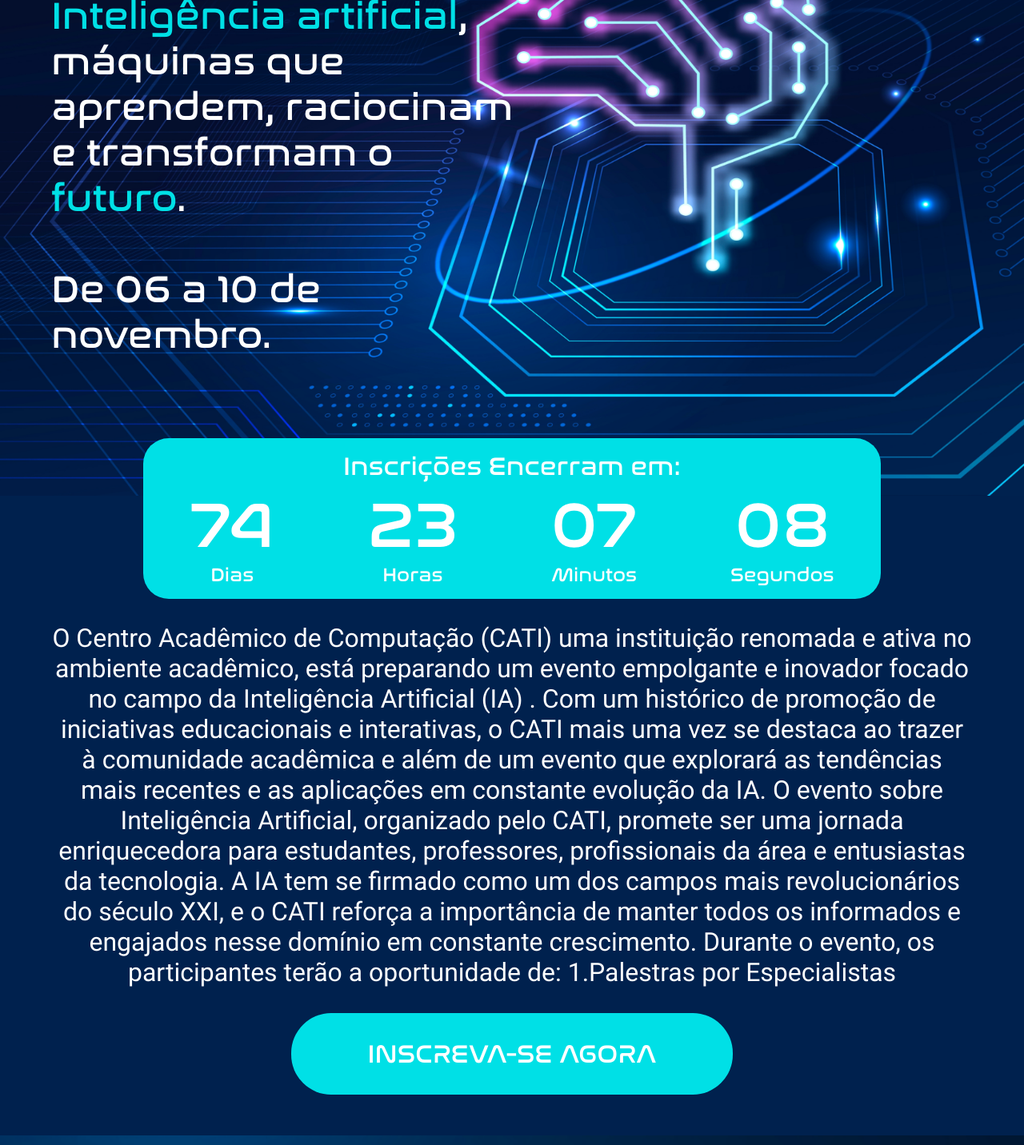
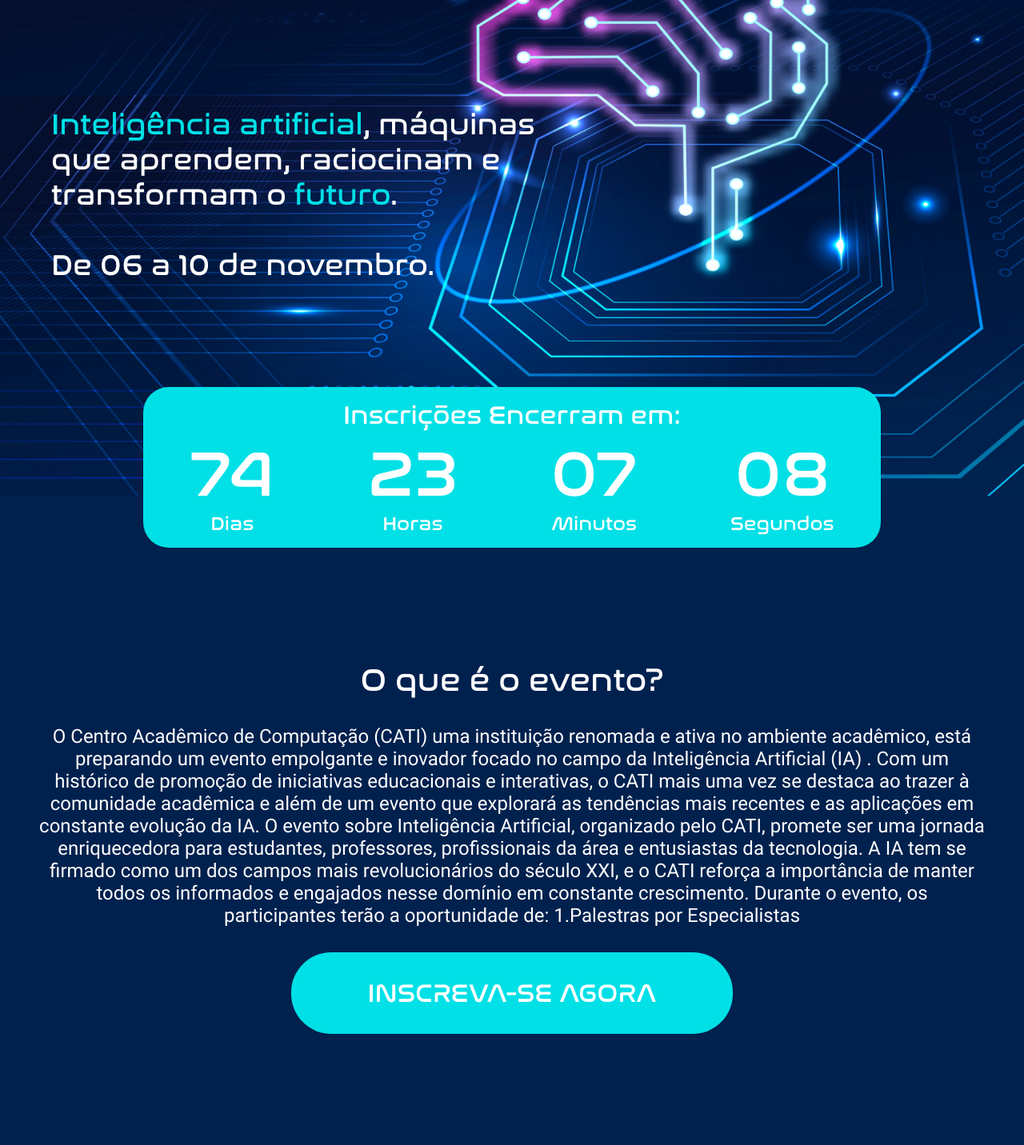
Before and after one commit to CATI-2023/frontend, a React (Vite) app: page / in a window 1280 px wide. Shown: the part 180-1612 px from the top of the page at 80% size. Built offline with nearby package versions, Linux system fonts and the light colour scheme.

Commit message:
fix/correcao de responsividade da segunda secao

```diff
--- a/src/pages/Home/components/FirstSection/FirstSection.tsx
+++ b/src/pages/Home/components/FirstSection/FirstSection.tsx
@@ -20,7 +20,7 @@ export function FirstSection() {
     },
     [theme.breakpoints.up("lg")]: {
       padding: "0 4em",
-      marginTop: "10em"
+      marginTop: "6em"
     },
   }));
 
--- a/src/pages/Home/components/FirstSection/style.css
+++ b/src/pages/Home/components/FirstSection/style.css
@@ -23,17 +23,26 @@
   background-size: 100% 100%;
 }
 
+@media screen and (max-width: 1400px) {
+  .text-primary-first-section {
+    margin-top: 3rem;
+    font-size: 2.3rem;
+  }
+  .typography-first-section {
+    font-size: 2.3rem;
+  }
+}
 @media screen and (max-width: 900px) {
   .background-first-section {
     background-image: url("../../../../assets/Cerebro-md.png");
     /* background-size: 100% 100%; */
   }
   .text-primary-first-section {
-    font-size: 2.2rem;
+    font-size: 2rem;
   }
 
   .typography-first-section {
-    font-size: 2.2rem;
+    font-size: 2rem;
   }
 }
 
--- a/src/pages/Home/components/SecondSection/SecondSection.tsx
+++ b/src/pages/Home/components/SecondSection/SecondSection.tsx
@@ -6,8 +6,9 @@ export function SecondSection() {
     <>
       <Box
         display={"flex"}
-        height={"100vh"}
-        // pt={"8em"}
+        height={{xs: "auto", sm: "auto", md: "100vh", lg: "110vh", xl: "110vh"}}
+        pt={{ xs:"2rem" , sm: "2rem", md: "2rem", lg: "2rem", xl: "4rem"}}
+        pb={{ xs:"2rem", sm: "2rem"}}
         alignItems={"center"}
         justifyContent={"center"}
         flexDirection={"column"}
--- a/src/pages/Home/components/SecondSection/style.css
+++ b/src/pages/Home/components/SecondSection/style.css
@@ -9,7 +9,7 @@
 .second-text-second-section {
   color: #fff;
   text-align: center;
-  font-family:"Roboto", sans-serif;
+  font-family: "Roboto", sans-serif;
   font-size: 2rem;
   font-style: normal;
   font-weight: 400;
@@ -25,4 +25,31 @@
   .primary-text-second-section {
     font-size: 2.5rem;
   }
+}
+@media screen and (max-width: 900px) {
+  .second-text-second-section {
+    padding: 0px 2rem;
+    font-size: 1.2rem;
   }
+  .primary-text-second-section {
+    font-size: 2.7rem;
+  }
+}
+@media screen and (max-width: 1366px) {
+  .second-text-second-section {
+    padding: 0px 3rem;
+    font-size: 1.5rem;
+  }
+  .primary-text-second-section {
+    font-size: 2.5rem;
+  }
+}
+@media screen and (min-width: 1500px) {
+  .second-text-second-section {
+    padding: 0px 4rem;
+    font-size: 1rem;
+  }
+  .primary-text-second-section {
+    font-size: 1.5rem;
+  }
+}
```
